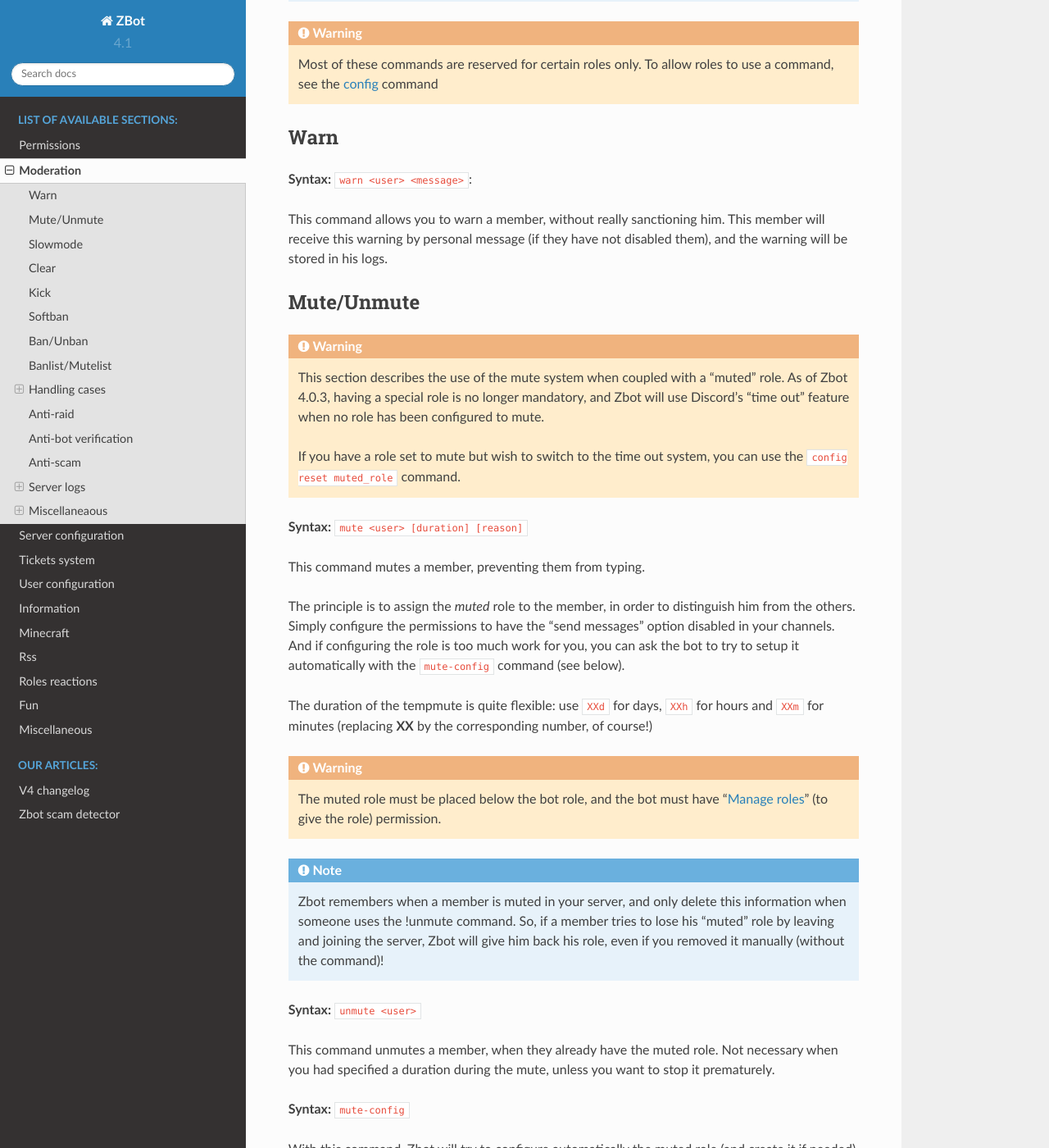
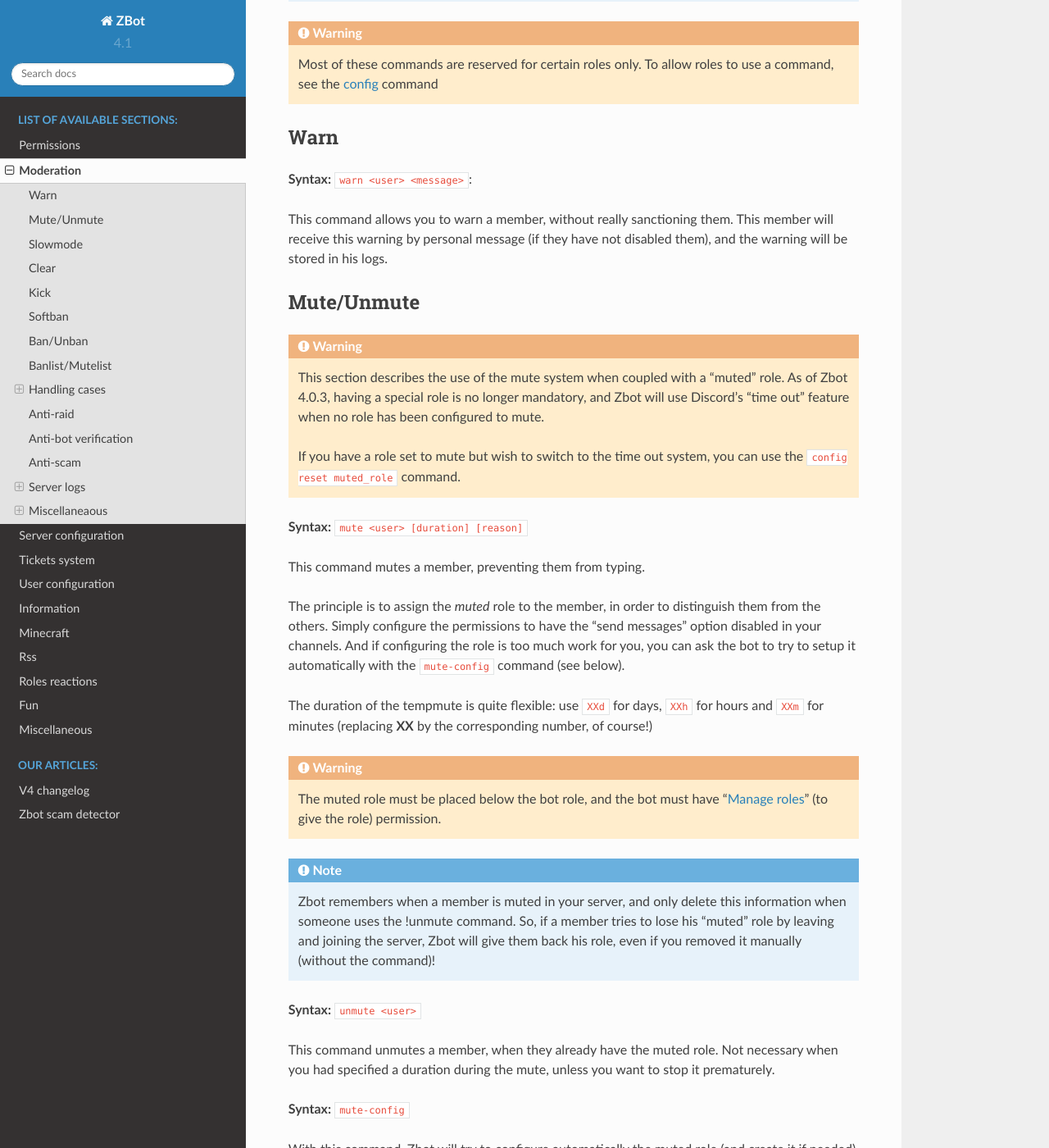
Before and after one commit to Axobot-org/Axobot, a Sphinx documentation site: the page built from docs/moderator.rst, in a window 1280 px wide and 1400 px high, scrolled down 451 px. Shown: the whole window at 82% size. Built offline with Sphinx 7.4.7 and the Read the Docs theme 2.0.0, drawn with Linux system fonts in a browser that asks for light colours; some of the changed text lies outside the part shown.

Commit message:
fix(language): use them instead of him

```diff
--- a/docs/moderator.rst
+++ b/docs/moderator.rst
@@ -18,7 +18,7 @@
 
 **Syntax:** :code:`warn <user> <message>`:
 
-This command allows you to warn a member, without really sanctioning him. This member will receive this warning by personal message (if they have not disabled them), and the warning will be stored in his logs.
+This command allows you to warn a member, without really sanctioning them. This member will receive this warning by personal message (if they have not disabled them), and the warning will be stored in his logs.
 
 -----------
 Mute/Unmute
@@ -33,13 +33,13 @@
 
 This command mutes a member, preventing them from typing.
 
-The principle is to assign the *muted* role to the member, in order to distinguish him from the others. Simply configure the permissions to have the "send messages" option disabled in your channels. And if configuring the role is too much work for you, you can ask the bot to try to setup it automatically with the :code:`mute-config` command (see below).
+The principle is to assign the *muted* role to the member, in order to distinguish them from the others. Simply configure the permissions to have the "send messages" option disabled in your channels. And if configuring the role is too much work for you, you can ask the bot to try to setup it automatically with the :code:`mute-config` command (see below).
 
 The duration of the tempmute is quite flexible: use :code:`XXd` for days, :code:`XXh` for hours and :code:`XXm` for minutes (replacing **XX** by the corresponding number, of course!)
 
 .. warning:: The muted role must be placed below the bot role, and the bot must have "`Manage roles <perms.html#manage-roles>`__" (to give the role) permission.
 
-.. note:: Zbot remembers when a member is muted in your server, and only delete this information when someone uses the !unmute command. So, if a member tries to lose his "muted" role by leaving and joining the server, Zbot will give him back his role, even if you removed it manually (without the command)!
+.. note:: Zbot remembers when a member is muted in your server, and only delete this information when someone uses the !unmute command. So, if a member tries to lose his "muted" role by leaving and joining the server, Zbot will give them back his role, even if you removed it manually (without the command)!
 
 **Syntax:** :code:`unmute <user>`
 
@@ -87,8 +87,8 @@
 
 **Syntax:** :code:`kick <user> [reason]`
 
-The kick allows you to eject a member from your server. This member will receive a personal message from the bot to alert him of his expulsion, with the reason for the kick if it's specified.
-It is not possible to cancel a kick. The only way to get a member back is to send him an invitation (see the `invite <infos.html#invite>`__ command) via another server.
+The kick allows you to eject a member from your server. This member will receive a personal message from the bot to alert them of his expulsion, with the reason for the kick if it's specified.
+It is not possible to cancel a kick. The only way to get a member back is to send them an invitation (see the `invite <infos.html#invite>`__ command) via another server.
 
 .. warning:: For the command to succeed, the bot must have "`Kick members <perms.html#kick-members>`__" permissions and be placed higher than the highest role of that member.
 
@@ -146,7 +146,7 @@
 
 **Syntax:** :code:`cases list <user>`
 
-If you want to know the list of cases/logs that a member has in this server, you can use this command. Note that to select a member, you must either notify him/her, retrieve his/her ID or write his/her full name.
+If you want to know the list of cases/logs that a member has in this server, you can use this command. Note that to select a member, you must either notify them, retrieve their ID or write their full name.
 
 The persons authorized to use this command are the same as for the `warn <#warn>`__ command.
 
--- a/docs/privacy.rst
+++ b/docs/privacy.rst
@@ -24,7 +24,7 @@
 
 We use your data to provide and improve the Service. By using the Service, you consent to the collection and use of information in accordance with this policy.
 
-**ZBot relies on the DISCORD platform, it is up to the User to inform himself about the security policy implemented by DISCORD (https://discord.com) and about the possible exceptions that this policy could bring to our Privacy Policy, in particular by recording some data collected by ZBot in a transparent way for us.**
+**ZBot relies on the DISCORD platform, it is up to the User to inform themselves about the security policy implemented by DISCORD (https://discord.com) and about the possible exceptions that this policy could bring to our Privacy Policy, in particular by recording some data collected by ZBot in a transparent way for us.**
 
 
 2. Definitions
--- a/docs/server.rst
+++ b/docs/server.rst
@@ -107,7 +107,7 @@
 XP System
 ---------
 
-The xp system is a system for evaluating a person's activity on a server using a point system. Each message brings a certain number of points to its author, allowing him to gain in level and to rise in the ranking. To avoid having a too easy system, each level is a bit more difficult to reach than the previous one, and security measures have obviously been taken against spam or cheating.
+The xp system is a system for evaluating a person's activity on a server using a point system. Each message brings a certain number of points to its author, allowing them to gain in level and to rise in the ranking. To avoid having a too easy system, each level is a bit more difficult to reach than the previous one, and security measures have obviously been taken against spam or cheating.
 
 
 Configure your server
@@ -140,7 +140,7 @@
 
 * :code:`roles_rewards remove <level>` : allows you to delete a role-reward at a certain level, to prevent the next people reaching that level from getting the role. People currently with this role will not lose it, unless you perform a reload via the following command.
 
-* :code:`roles_rewards reload` : reload all roles, to check that each member has the right roles. If a member has excess role-reward, they will be removed; similarly, if a member misses certain roles, they will be assigned to him.
+* :code:`roles_rewards reload` : reload all roles, to check that each member has the right roles. If a member has excess role-reward, they will be removed; similarly, if a member misses certain roles, they will be assigned to them.
 
 * :code:`roles_rewards list` : lists all currently configured roles-rewards, with their corresponding level, as well as the maximum number of roles allowed for your server. The bot must have "`Embed Links <perms.html#embed-links>`__" permission.
 
--- a/docs/user.rst
+++ b/docs/user.rst
@@ -11,7 +11,7 @@
 XP system
 ---------
 
-The xp system is a system for evaluating a person's activity on a server using a point system. Each message brings a certain number of points to its author, allowing him to gain in levels and climb in the ranking. To avoid having a too simple system, each level is a little harder to reach than the previous one, and security measures have obviously been taken against spam or cheating.
+The xp system is a system for evaluating a person's activity on a server using a point system. Each message brings a certain number of points to its author, allowing them to gain in levels and climb in the ranking. To avoid having a too simple system, each level is a little harder to reach than the previous one, and security measures have obviously been taken against spam or cheating.
 
 Check the XP of someone
 -----------------------
```
Also changed, not shown: other parts of docs/moderator.rst (+1 -1 lines), 3 other files.
